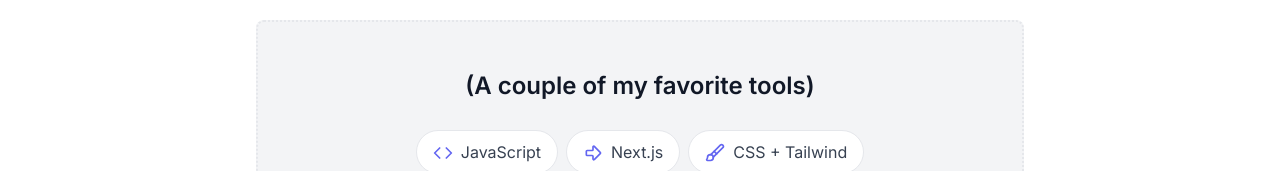
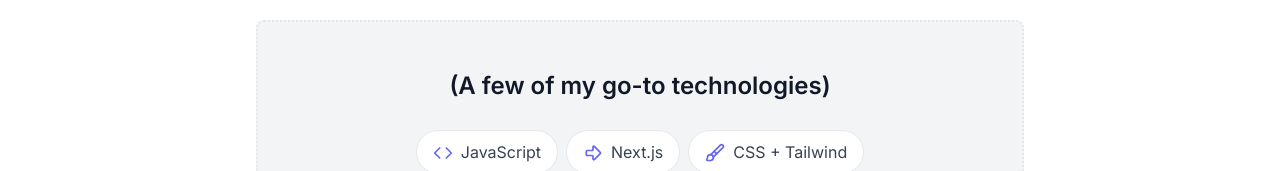
Before and after one commit to keilmart/portfolioV3, a Next.js app: page / in a window 1280 px wide. Shown: the part 615-786 px from the top of the page. Built offline with nearby package versions, Linux system fonts and the light colour scheme; no server answers; the database is empty.

Commit message:
Wording change in skill list

```diff
--- a/components/HomepageListedSkills/HomepageListedSkills.js
+++ b/components/HomepageListedSkills/HomepageListedSkills.js
@@ -13,7 +13,7 @@ const HomepageListedSkills = () => {
   return (
     <div className="max-w-3xl px-5 py-6 mx-auto mb-10 text-center transition duration-500 ease-in-out bg-gray-100 border-2 border-gray-200 border-dotted rounded-lg mt-9 md:mb-20 md:mt-20 md:p-12 dark:bg-darkModeDetail dark:border-none">
       <h2 className="text-xl font-semibold md:text-2xl text-primary dark:text-slate-200">
-        (A couple of my favorite tools)
+        (A few of my go-to technologies)
       </h2>
       <div className="flex flex-wrap justify-center mt-6 sm:mx-9">
         <Capsule
```
